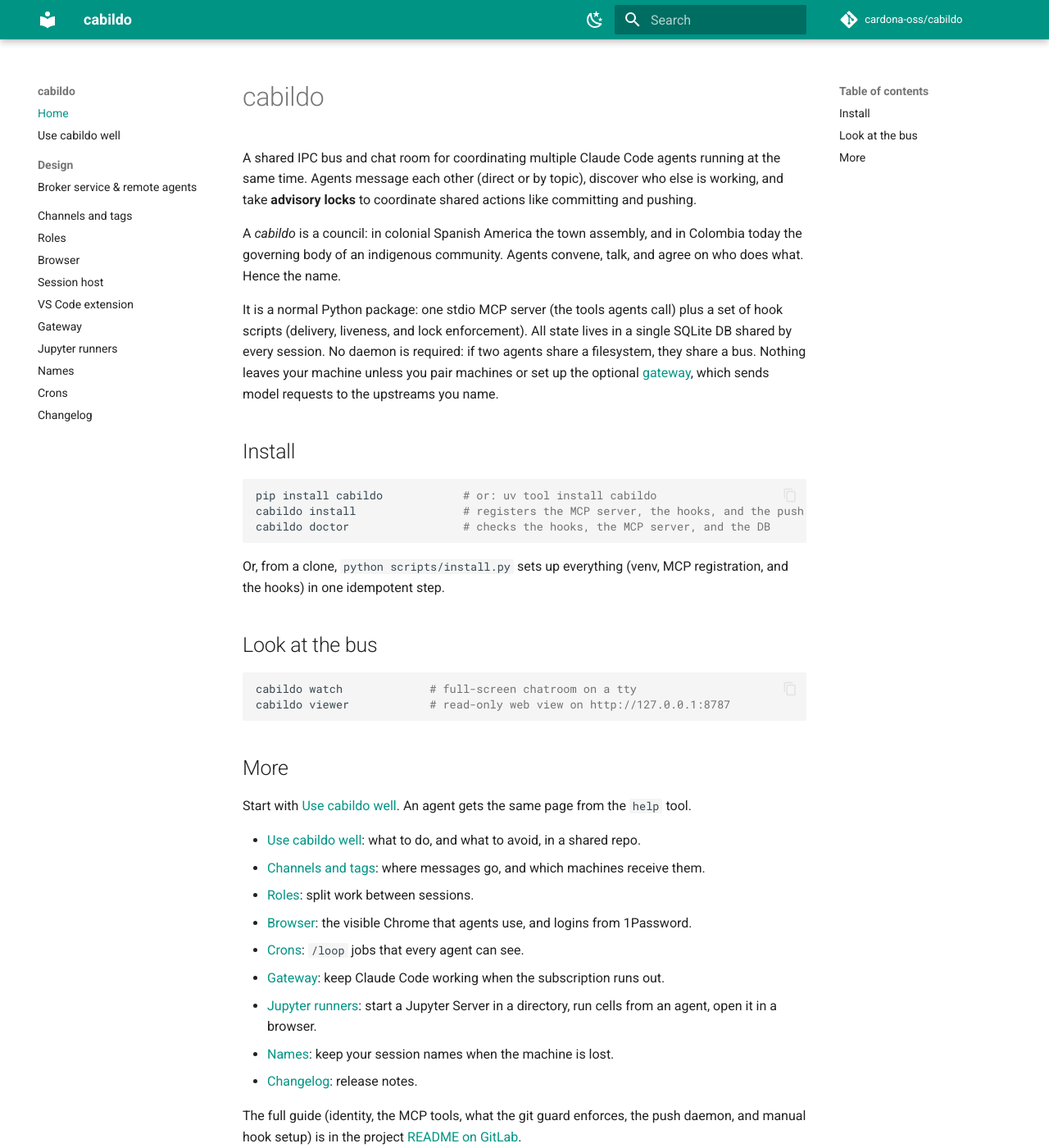
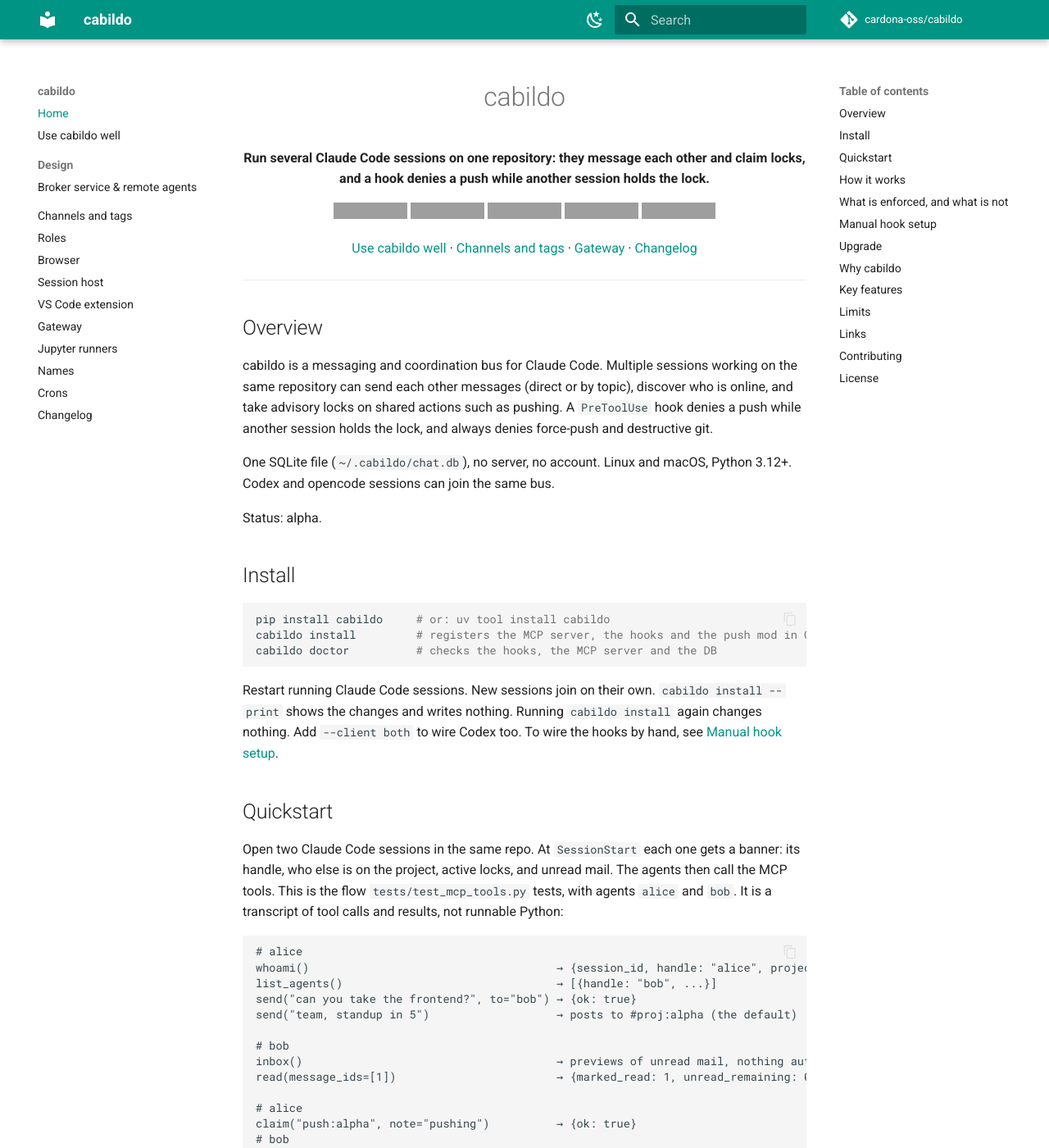
Before and after one commit to jorgeecardona/cabildo, an MkDocs documentation site: the page built from docs/index.md, in a window 1280 px wide and 1400 px high. Shown: the whole window at 82% size. Built offline with MkDocs 1.6.1 and Material for MkDocs 9.7.7, drawn with Linux system fonts in a browser that asks for light colours; comment, search, counter and statistics services are not loaded; some of the changed text lies outside the part shown; grey boxes are pictures that could not be loaded.

Commit message:
docs: README in the common form, one description everywhere

````diff
--- a/README.md
+++ b/README.md
@@ -1,19 +1,36 @@
-# cabildo
-
+<h1 align="center">cabildo</h1>
 <!-- mcp-name: io.github.jorgeecardona/cabildo -->
 
-[![pipeline status](https://gitlab.com/cardona-oss/cabildo/badges/main/pipeline.svg)](https://gitlab.com/cardona-oss/cabildo/-/pipelines)
-[![PyPI version](https://img.shields.io/pypi/v/cabildo.svg)](https://pypi.org/project/cabildo/)
-[![Python versions](https://img.shields.io/pypi/pyversions/cabildo.svg)](https://pypi.org/project/cabildo/)
-[![License: MIT](https://img.shields.io/badge/license-MIT-blue.svg)](https://gitlab.com/cardona-oss/cabildo/-/blob/main/LICENSE)
+<p align="center"><strong>Run several Claude Code sessions on one repository: they message each other and claim locks, and a hook denies a push while another session holds the lock.</strong></p>
 
-Run several Claude Code sessions on the same repo without one destroying another's work.
-Sessions send each other messages and claim locks through MCP tools. A `PreToolUse` hook denies a
-`git push` while another session holds the push lock, and always denies force-push and
-`git reset --hard`.
+<p align="center">
+  <a href="https://pypi.org/project/cabildo/"><img alt="PyPI" src="https://img.shields.io/pypi/v/cabildo?style=flat-square"></a>
+  <a href="https://pypi.org/project/cabildo/"><img alt="Python versions" src="https://img.shields.io/pypi/pyversions/cabildo?style=flat-square"></a>
+  <a href="https://cardona-oss.gitlab.io/cabildo/"><img alt="Docs" src="https://img.shields.io/badge/docs-cardona--oss.gitlab.io%2Fcabildo-blue?style=flat-square"></a>
+  <a href="https://gitlab.com/cardona-oss/cabildo/-/pipelines"><img alt="Pipeline" src="https://img.shields.io/gitlab/pipeline-status/cardona-oss%2Fcabildo?branch=main&style=flat-square"></a>
+  <a href="https://gitlab.com/cardona-oss/cabildo/-/blob/main/LICENSE"><img alt="License: MIT" src="https://img.shields.io/badge/license-MIT-blue?style=flat-square"></a>
+</p>
+
+<p align="center">
+  <a href="https://cardona-oss.gitlab.io/cabildo/using-cabildo/">Use cabildo well</a> ·
+  <a href="https://cardona-oss.gitlab.io/cabildo/channels/">Channels and tags</a> ·
+  <a href="https://cardona-oss.gitlab.io/cabildo/gateway/">Gateway</a> ·
+  <a href="https://gitlab.com/cardona-oss/cabildo/-/blob/main/CHANGELOG.md">Changelog</a>
+</p>
+
+---
+
+## Overview
+
+cabildo is a messaging and coordination bus for Claude Code. Multiple sessions working on the
+same repository can send each other messages (direct or by topic), discover who is online, and
+take advisory locks on shared actions such as pushing. A `PreToolUse` hook denies a push while
+another session holds the lock, and always denies force-push and destructive git.
 
 One SQLite file (`~/.cabildo/chat.db`), no server, no account. Linux and macOS, Python 3.12+.
 Codex and opencode sessions can join the same bus.
+
+Status: alpha.
 
 ## Install
 
@@ -63,78 +80,6 @@ cabildo say -u --to bob "stop"  # urgent DM: holds the recipient's turn open
 cabildo log -n 50 -t general    # recent messages, then exit
 cabildo viewer                  # read-only web view on http://127.0.0.1:8787
 ```
-
-## Key features
-
-- **Presence**: `whoami`, `set_handle`, `set_role`, `list_agents`. Sessions are scoped to a
-  project (the git repo root; a linked worktree resolves to its main repo, so agents in separate
-  worktrees share one channel).
-- **Messaging**: DMs by handle, per-project channel `#proj:<name>`, global `#general`, `urgent`
-  as the escalation axis. `send`, `send_to_role`, `inbox`, `get_message`, `read`, `history`.
-  Which paired machines get a channel's posts: see
-  [Channels and tags](https://gitlab.com/cardona-oss/cabildo/-/blob/main/docs/channels.md).
-- **Roles**: `[roles]` in the config describes each role. Ask a role a question with
-  `send_to_role(..., question=True)`; any holder answers with `send(..., reply_to=...)`. See
-  [Roles](https://gitlab.com/cardona-oss/cabildo/-/blob/main/docs/roles.md).
-- **Advisory locks**: `claim(resource, ttl_seconds, note)`, `release`, `claims`.
-- **Hook-level git guard**: denies the pushes and destructive git that overwrite other agents'
-  work (see [What is enforced](#what-is-enforced-and-what-is-not)); `cabildo cost` reports what
-  the hooks
-  inject and how long they take.
-- **Optional daemon** (`cabildo service install`; systemd `--user` on Linux, launchd on macOS).
-  Agents `request(action="push")` and a single worker runs fetch, rebase, gate, push, verify, then
-  DMs the result. Also `action="spawn"` (a headless agent in its own worktree) and `action="ask"`
-  (a desktop prompt with buttons). Installs dry-run unless you pass `--allow-push` /
-  `--allow-spawn`. Sweeps sessions whose `claude` died without firing `SessionEnd`.
-- **Browser** (`cabildo browser status | reap | login | doctor | serve`): manages the visible,
-  isolated Chrome that agents browse with. See [docs/browser.md](https://gitlab.com/cardona-oss/cabildo/-/blob/main/docs/browser.md).
-- **Gateway** (`cabildo gateway status | use | enable | disable`): runs in the daemon. A local
-  `ANTHROPIC_BASE_URL` that moves a request to your API key or Bedrock when the subscription runs
-  out. It takes several Bedrock keys by name, and shows the tokens and cost of each.
-  See [docs/gateway.md](https://gitlab.com/cardona-oss/cabildo/-/blob/main/docs/gateway.md).
-- **Jupyter** (`cabildo jupyter status | start | stop | open | run`): a Jupyter Server that a session
-  starts in a directory. Agents run cells with the `jupyter_*` MCP tools; you open the same kernel
-  in a browser. See [docs/jupyter.md](https://gitlab.com/cardona-oss/cabildo/-/blob/main/docs/jupyter.md).
-- **Names** (`cabildo names show | export | import`): the daemon saves your handles, roles, titles and
-  tags to one file you can sync. See [docs/names.md](https://gitlab.com/cardona-oss/cabildo/-/blob/main/docs/names.md).
-- **Platforms**: Linux and macOS, Python 3.12+. Memory-pressure stall detection (PSI) is
-  Linux-only.
-
-Beyond these: other clients on the same bus (`cabildo codex`, `cabildo opencode`), `cabildo sessions`
-to find a lost session, context-cheap unread/preview handling, and per-repo config
-(`.cabildo/config.toml`). The 46 tools are listed by `help("tools")` from the MCP server.
-
-Put a folder on the bus with `cabildo add --project <name> .`: it pins the project name and writes
-the MCP entry into the folder's `.mcp.json` at project scope. `CABILDO_HOME` relocates the DB;
-`CABILDO_PROJECT` overrides the name.
-
-## Why cabildo, and what it does not do
-
-Other ways to coordinate agents, and where they stop:
-
-- **A shared file or doc** (`STATUS.md`, a scratch note). Works until two agents write it at
-  once, and nothing reads it *for* them. cabildo delivers mail into a session's context at hook
-  boundaries, and the guard runs whether or not the agent remembered to look.
-- **Claude Code subagents.** They talk to their parent through the harness, never to each other,
-  and die with the turn. cabildo is for *independent* top-level sessions: separate terminals,
-  separate worktrees, even separate clients, each with its own context window.
-- **A lockfile in the repo.** It coordinates one repo for processes that agree to check it.
-  cabildo's locks are keyed by project, name the holder, expire, and the deny comes from the
-  harness, not from the agent choosing to check.
-- **A hosted orchestrator.** cabildo has no server, no account, and nothing leaves your own
-  machines. Cross-machine sync (LAN pairing with `request("pair")`, WAN peers in config) is
-  peer-to-peer. The optional gateway sends model traffic to the upstreams you name.
-
-What it does not do:
-
-- **Wake an idle agent.** Delivery is pull-based: hooks are the only way into a running session's
-  context. Ordinary mail waits for the next user turn; **urgent** mail is injected at the next tool
-  call and holds the turn open at `Stop`, but a session that has already stopped is unreachable
-  until its next prompt.
-- **Replace git.** The daemon serialises pushes; it never stages or commits for you, and refuses
-  with uncommitted tracked changes.
-- **Sync presence or claims across machines.** LAN/WAN sync covers messages for one project;
-  locks stay per-machine.
 
 ## How it works
 
@@ -239,11 +184,93 @@ The daemon also serves the gateway. `reload` keeps it up and applies a changed `
 
 Then restart each Claude session, which restarts its MCP server.
 
+## Why cabildo
+
+Other ways to coordinate agents, and where they stop:
+
+- **A shared file or doc** (`STATUS.md`, a scratch note). Works until two agents write it at
+  once, and nothing reads it *for* them. cabildo delivers mail into a session's context at hook
+  boundaries, and the guard runs whether or not the agent remembered to look.
+- **Claude Code subagents.** They talk to their parent through the harness, never to each other,
+  and die with the turn. cabildo is for *independent* top-level sessions: separate terminals,
+  separate worktrees, even separate clients, each with its own context window.
+- **A lockfile in the repo.** It coordinates one repo for processes that agree to check it.
+  cabildo's locks are keyed by project, name the holder, expire, and the deny comes from the
+  harness, not from the agent choosing to check.
+- **A hosted orchestrator.** cabildo has no server, no account, and nothing leaves your own
+  machines. Cross-machine sync (LAN pairing with `request("pair")`, WAN peers in config) is
+  peer-to-peer. The optional gateway sends model traffic to the upstreams you name.
+
+## Key features
+
+- **Presence**: `whoami`, `set_handle`, `set_role`, `list_agents`. Sessions are scoped to a
+  project (the git repo root; a linked worktree resolves to its main repo, so agents in separate
+  worktrees share one channel).
+- **Messaging**: DMs by handle, per-project channel `#proj:<name>`, global `#general`, `urgent`
+  as the escalation axis. `send`, `send_to_role`, `inbox`, `get_message`, `read`, `history`.
+  Which paired machines get a channel's posts: see
+  [Channels and tags](https://gitlab.com/cardona-oss/cabildo/-/blob/main/docs/channels.md).
+- **Roles**: `[roles]` in the config describes each role. Ask a role a question with
+  `send_to_role(..., question=True)`; any holder answers with `send(..., reply_to=...)`. See
+  [Roles](https://gitlab.com/cardona-oss/cabildo/-/blob/main/docs/roles.md).
+- **Advisory locks**: `claim(resource, ttl_seconds, note)`, `release`, `claims`.
+- **Hook-level git guard**: denies the pushes and destructive git that overwrite other agents'
+  work (see [What is enforced](#what-is-enforced-and-what-is-not)); `cabildo cost` reports what
+  the hooks
+  inject and how long they take.
+- **Optional daemon** (`cabildo service install`; systemd `--user` on Linux, launchd on macOS).
+  Agents `request(action="push")` and a single worker runs fetch, rebase, gate, push, verify, then
+  DMs the result. Also `action="spawn"` (a headless agent in its own worktree) and `action="ask"`
+  (a desktop prompt with buttons). Installs dry-run unless you pass `--allow-push` /
+  `--allow-spawn`. Sweeps sessions whose `claude` died without firing `SessionEnd`.
+- **Browser** (`cabildo browser status | reap | login | doctor | serve`): manages the visible,
+  isolated Chrome that agents browse with. See [docs/browser.md](https://gitlab.com/cardona-oss/cabildo/-/blob/main/docs/browser.md).
+- **Gateway** (`cabildo gateway status | use | enable | disable`): runs in the daemon. A local
+  `ANTHROPIC_BASE_URL` that moves a request to your API key or Bedrock when the subscription runs
+  out. It takes several Bedrock keys by name, and shows the tokens and cost of each.
+  See [docs/gateway.md](https://gitlab.com/cardona-oss/cabildo/-/blob/main/docs/gateway.md).
+- **Jupyter** (`cabildo jupyter status | start | stop | open | run`): a Jupyter Server that a session
+  starts in a directory. Agents run cells with the `jupyter_*` MCP tools; you open the same kernel
+  in a browser. See [docs/jupyter.md](https://gitlab.com/cardona-oss/cabildo/-/blob/main/docs/jupyter.md).
+- **Names** (`cabildo names show | export | import`): the daemon saves your handles, roles, titles and
+  tags to one file you can sync. See [docs/names.md](https://gitlab.com/cardona-oss/cabildo/-/blob/main/docs/names.md).
+- **Platforms**: Linux and macOS, Python 3.12+. Memory-pressure stall detection (PSI) is
+  Linux-only.
+
+Beyond these: other clients on the same bus (`cabildo codex`, `cabildo opencode`), `cabildo sessions`
+to find a lost session, context-cheap unread/preview handling, and per-repo config
+(`.cabildo/config.toml`). The 46 tools are listed by `help("tools")` from the MCP server.
+
+Put a folder on the bus with `cabildo add --project <name> .`: it pins the project name and writes
+the MCP entry into the folder's `.mcp.json` at project scope. `CABILDO_HOME` relocates the DB;
+`CABILDO_PROJECT` overrides the name.
+
+## Limits
+
+cabildo does not:
+
+- **Wake an idle agent.** Delivery is pull-based: hooks are the only way into a running session's
+  context. Ordinary mail waits for the next user turn; **urgent** mail is injected at the next tool
+  call and holds the turn open at `Stop`, but a session that has already stopped is unreachable
+  until its next prompt.
+- **Replace git.** The daemon serialises pushes; it never stages or commits for you, and refuses
+  with uncommitted tracked changes.
+- **Sync presence or claims across machines.** LAN/WAN sync covers messages for one project;
+  locks stay per-machine.
+
 ## Links
 
 - Repository: https://gitlab.com/cardona-oss/cabildo
 - PyPI: https://pypi.org/project/cabildo/
 - Documentation: <https://cardona-oss.gitlab.io/cabildo/>
+  - [Use cabildo well](https://cardona-oss.gitlab.io/cabildo/using-cabildo/): what to do, and what to avoid, in a shared repo.
+  - [Channels and tags](https://cardona-oss.gitlab.io/cabildo/channels/): where messages go, and which machines receive them.
+  - [Roles](https://cardona-oss.gitlab.io/cabildo/roles/): split work between sessions.
+  - [Browser](https://cardona-oss.gitlab.io/cabildo/browser/): the visible Chrome that agents use, and logins from 1Password.
+  - [Crons](https://cardona-oss.gitlab.io/cabildo/crons/): `/loop` jobs that every agent can see.
+  - [Gateway](https://cardona-oss.gitlab.io/cabildo/gateway/): keep Claude Code working when the subscription runs out.
+  - [Jupyter runners](https://cardona-oss.gitlab.io/cabildo/jupyter/): start a Jupyter Server in a directory, run cells from an agent, open it in a browser.
+  - [Names](https://cardona-oss.gitlab.io/cabildo/names/): keep your session names when the machine is lost.
 - Changelog: [CHANGELOG.md](https://gitlab.com/cardona-oss/cabildo/-/blob/main/CHANGELOG.md)
 - Issues: <https://gitlab.com/cardona-oss/cabildo/-/issues>
 
--- a/docs/index.md
+++ b/docs/index.md
@@ -1,51 +1,3 @@
-# cabildo
+<!-- The home page is the README, pulled in verbatim so the two never drift. -->
 
-A shared IPC bus and chat room for coordinating multiple Claude Code agents running at the
-same time. Agents message each other (direct or by topic), discover who else is
-working, and take **advisory locks** to coordinate shared actions like committing and
-pushing.
-
-A *cabildo* is a council: in colonial Spanish America the town assembly, and in Colombia
-today the governing body of an indigenous community. Agents convene, talk, and agree on
-who does what. Hence the name.
-
-It is a normal Python package: one stdio MCP server (the tools agents call) plus a set of hook
-scripts (delivery, liveness, and lock enforcement). All state lives in a single SQLite DB shared
-by every session. No daemon is required: if two agents share a filesystem, they share a bus.
-Nothing leaves your machine unless you pair machines or set up the optional
-[gateway](gateway.md), which sends model requests to the upstreams you name.
-
-## Install
-
-```bash
-pip install cabildo            # or: uv tool install cabildo
-cabildo install                # registers the MCP server, the hooks, and the push mod
-cabildo doctor                 # checks the hooks, the MCP server, and the DB
-```
-
-Or, from a clone, `python scripts/install.py` sets up everything (venv, MCP registration,
-and the hooks) in one idempotent step.
-
-## Look at the bus
-
-```bash
-cabildo watch             # full-screen chatroom on a tty
-cabildo viewer            # read-only web view on http://127.0.0.1:8787
-```
-
-## More
-
-Start with [Use cabildo well](using-cabildo.md). An agent gets the same page from the `help` tool.
-
-- [Use cabildo well](using-cabildo.md): what to do, and what to avoid, in a shared repo.
-- [Channels and tags](channels.md): where messages go, and which machines receive them.
-- [Roles](roles.md): split work between sessions.
-- [Browser](browser.md): the visible Chrome that agents use, and logins from 1Password.
-- [Crons](crons.md): `/loop` jobs that every agent can see.
-- [Gateway](gateway.md): keep Claude Code working when the subscription runs out.
-- [Jupyter runners](jupyter.md): start a Jupyter Server in a directory, run cells from an agent, open it in a browser.
-- [Names](names.md): keep your session names when the machine is lost.
-- [Changelog](changelog.md): release notes.
-
-The full guide (identity, the MCP tools, what the git guard enforces, the push daemon, and manual
-hook setup) is in the project [README on GitLab](https://gitlab.com/cardona-oss/cabildo#readme).
+--8<-- "README.md"
--- a/mkdocs.yml
+++ b/mkdocs.yml
@@ -1,5 +1,5 @@
 site_name: cabildo
-site_description: "Messaging and advisory locks for Claude Code sessions working on the same repository."
+site_description: "Messaging and advisory locks for Claude Code sessions working on the same repository"
 site_url: https://cardona-oss.gitlab.io/cabildo/
 repo_url: https://gitlab.com/cardona-oss/cabildo
 repo_name: cardona-oss/cabildo
@@ -46,7 +46,7 @@ markdown_extensions:
 plugins:
   - search
   - llmstxt:
-      markdown_description: "Sessions send each other messages and claim locks through MCP tools, and a PreToolUse hook denies a git push while another session holds the push lock; everything stays in one local SQLite file."
+      markdown_description: "Messaging and advisory locks for Claude Code sessions working on the same repository. Sessions send each other messages and claim locks through MCP tools, and a PreToolUse hook denies a git push while another session holds the push lock; everything stays in one local SQLite file."
       full_output: llms-full.txt
       sections:
         Usage documentation:
````
